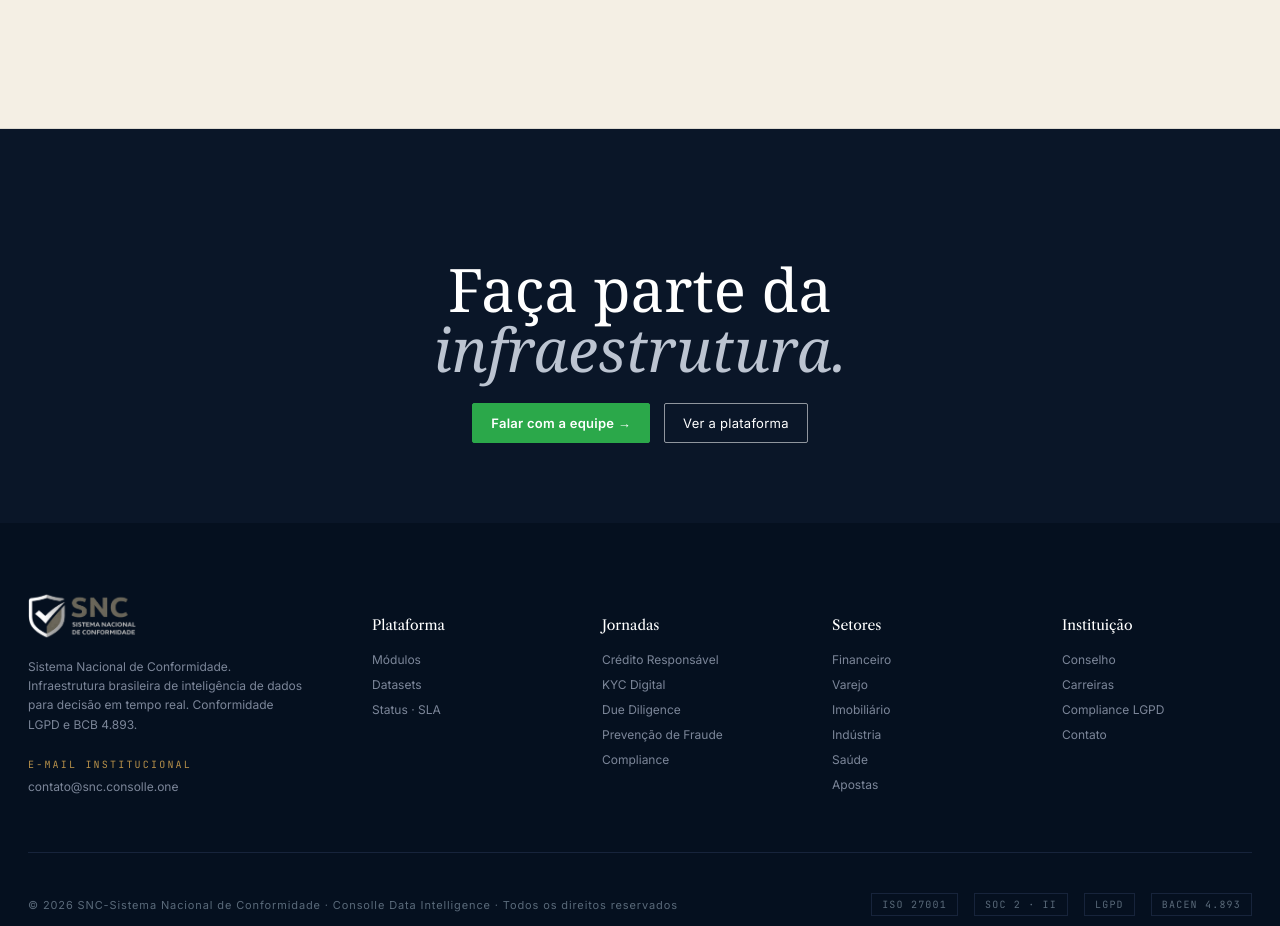
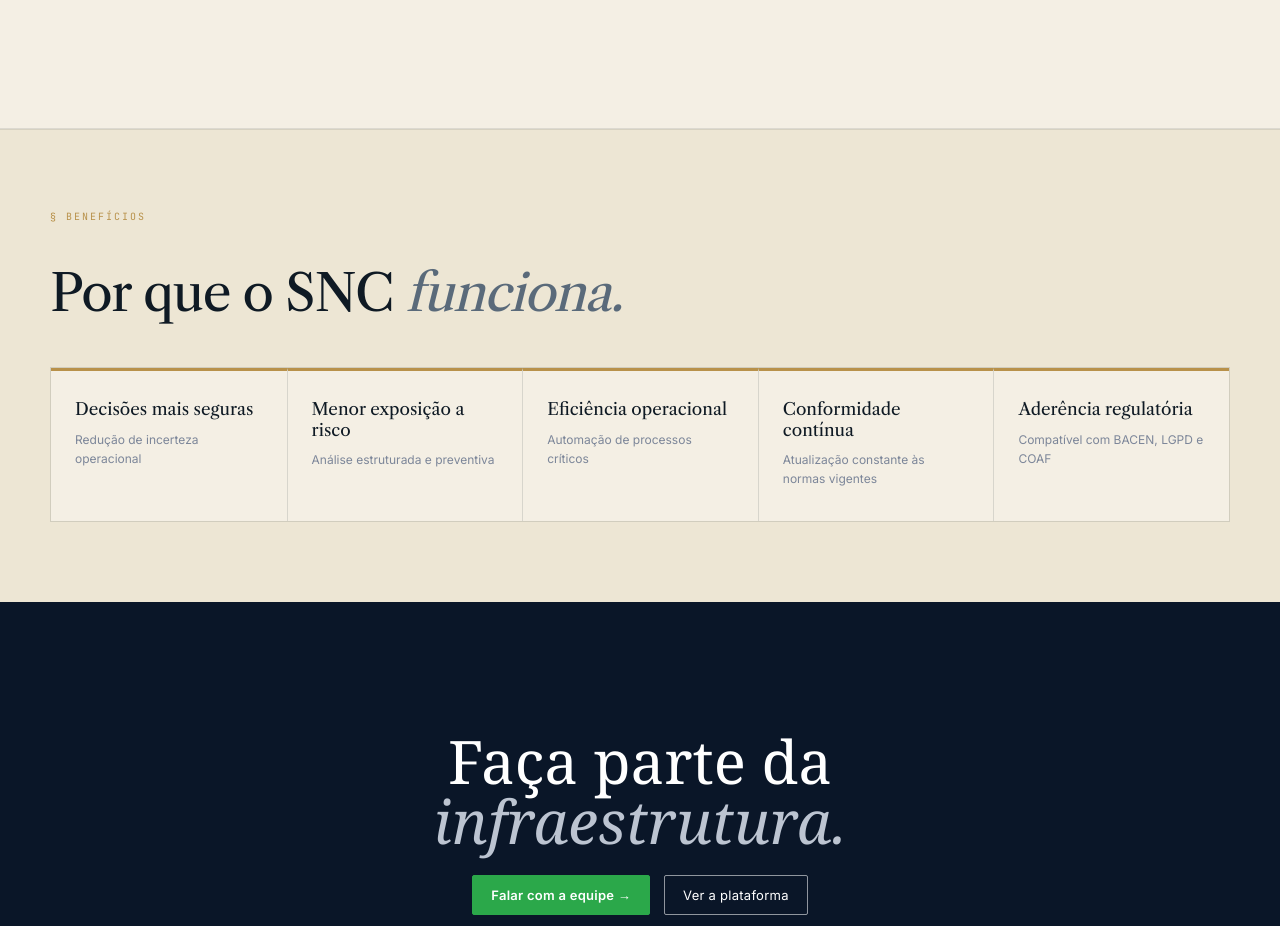
Before and after one commit to ctoutbank/snc-site, a Next.js app: page /sobre in a window 1280 px wide. Shown: the part 1880-2806 px from the top of the page. Built offline with nearby package versions, Linux system fonts and the light colour scheme.

Commit message:
feat: seção '§ Benefícios' na página /sobre — 5 cards com borda brass, título e descrição (opção B)

```diff
--- a/src/app/sobre/page.tsx
+++ b/src/app/sobre/page.tsx
@@ -115,6 +115,46 @@ export default function SobrePage() {
 
 
 
+        {/* Benefícios */}
+        <section style={{ background: 'var(--snc-paper-2)', borderTop: '1px solid rgba(15,26,36,.1)', padding: '80px 28px' }}>
+          <div style={{ maxWidth: 1180, margin: '0 auto' }}>
+            <div style={{ marginBottom: 48 }}>
+              <div style={{ fontFamily: 'JetBrains Mono, monospace', fontSize: 10, color: 'var(--snc-brass)', letterSpacing: '.2em', textTransform: 'uppercase', marginBottom: 16 }}>
+                § Benefícios
+              </div>
+              <h2 style={{ fontFamily: "'Libre Caslon Text', serif", fontWeight: 400, fontSize: 'clamp(28px,4vw,52px)', lineHeight: 1.05, letterSpacing: '-0.025em', color: 'var(--snc-ink)' }}>
+                Por que o SNC <span style={{ fontStyle: 'italic', color: '#5a6a7a' }}>funciona.</span>
+              </h2>
+            </div>
+            <div style={{ display: 'grid', gridTemplateColumns: 'repeat(auto-fit, minmax(180px, 1fr))', gap: 0, border: '1px solid rgba(15,26,36,.12)' }}>
+              {[
+                { title: 'Decisões mais seguras',    desc: 'Redução de incerteza operacional' },
+                { title: 'Menor exposição a risco',  desc: 'Análise estruturada e preventiva' },
+                { title: 'Eficiência operacional',   desc: 'Automação de processos críticos' },
+                { title: 'Conformidade contínua',    desc: 'Atualização constante às normas vigentes' },
+                { title: 'Aderência regulatória',    desc: 'Compatível com BACEN, LGPD e COAF' },
+              ].map((item, i) => (
+                <div key={item.title} style={{
+                  background: 'var(--snc-paper)',
+                  borderTop: '3px solid var(--snc-brass)',
+                  borderLeft: i > 0 ? '1px solid rgba(15,26,36,.12)' : 'none',
+                  padding: '28px 24px 32px',
+                  display: 'flex',
+                  flexDirection: 'column',
+                  gap: 10,
+                }}>
+                  <div style={{ fontFamily: "'Libre Caslon Text', serif", fontSize: 17, fontWeight: 400, color: 'var(--snc-ink)', lineHeight: 1.2 }}>
+                    {item.title}
+                  </div>
+                  <p style={{ fontSize: 12, color: '#7c8699', lineHeight: 1.6, margin: 0 }}>
+                    {item.desc}
+                  </p>
+                </div>
+              ))}
+            </div>
+          </div>
+        </section>
+
         {/* CTA */}
         <section className="snc-cta" style={{ padding: '80px 28px' }}>
           <div style={{ maxWidth: 700, margin: '0 auto', textAlign: 'center', position: 'relative', zIndex: 2 }}>
```
